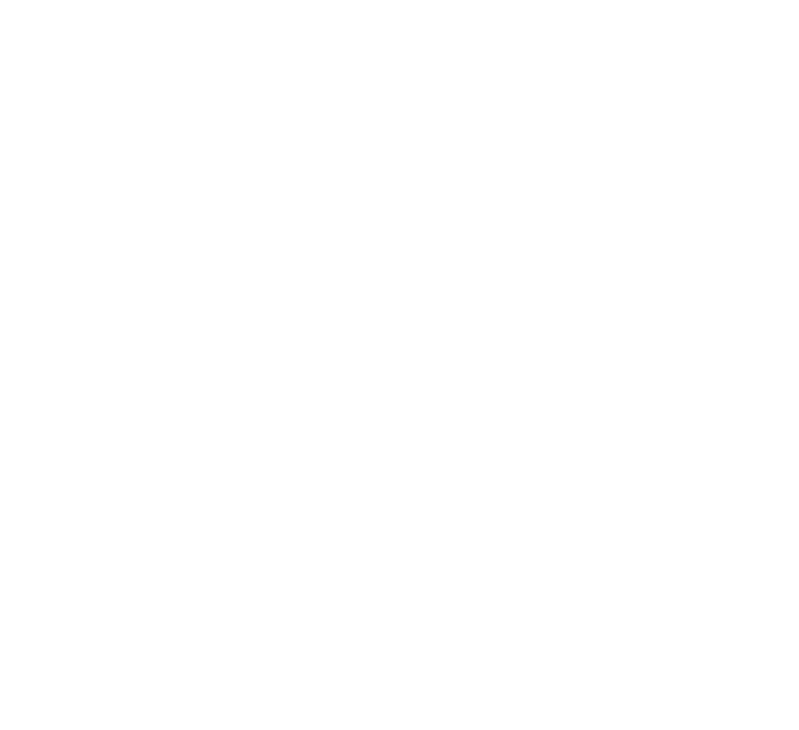
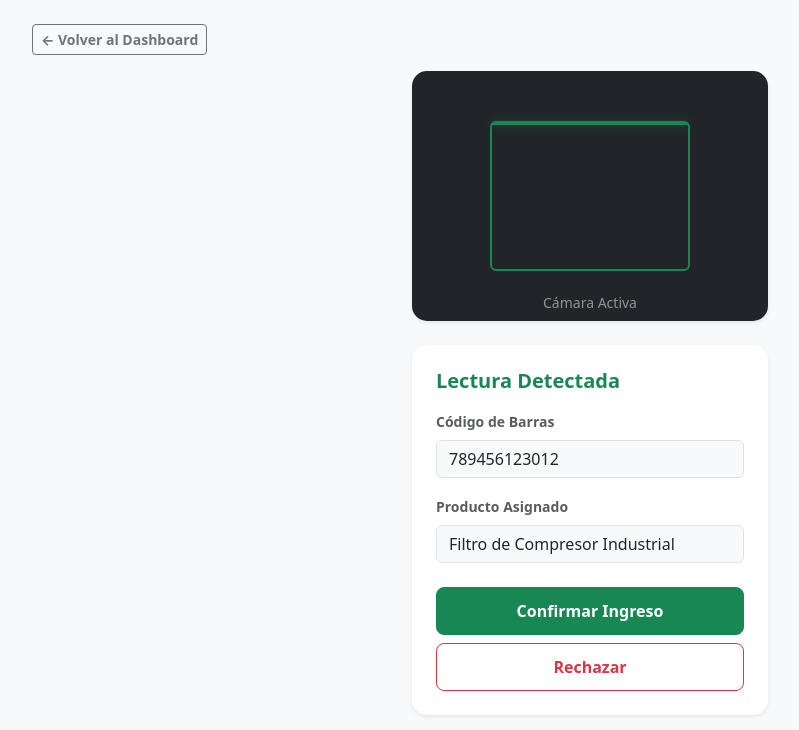
Before and after one commit to tamiicat/ProyectoAlpha, a React (Vite) app in the folder frontend-react/: page /escaner in a window 1280 px wide. Before the commit this address had no page. Shown: the top 730 px of the page, without its empty margins (50-849 px from the left). Built offline with nearby package versions, Linux system fonts and the light colour scheme.

Commit message:
feat: migrar escaner a react

```diff
--- a/frontend-react/src/App.jsx
+++ b/frontend-react/src/App.jsx
@@ -1,6 +1,7 @@
 import { BrowserRouter, Routes, Route } from 'react-router-dom';
 import Inventario from './Inventario';
 import Admin from './Admin';
+import Escaner from './Escaner';
 
 function App() {
   return (
@@ -8,6 +9,7 @@ function App() {
       <Routes>
         <Route path="/" element={<Admin />} />
         <Route path="/inventario" element={<Inventario />} />
+        <Route path="/escaner" element={<Escaner />} />
       </Routes>
     </BrowserRouter>
   );
--- /dev/null
+++ b/frontend-react/src/Escaner.jsx
@@ -0,0 +1,59 @@
+import React from 'react';
+import { Link } from 'react-router-dom';
+
+export default function Escaner() {
+    return (
+        <div className="min-vh-100 py-4" style={{ backgroundColor: '#f8f9fa' }}>
+            <div className="container">
+                {/* Botón para volver al menú */}
+                <div className="mb-3">
+                    <Link to="/" className="btn btn-outline-secondary btn-sm fw-bold">
+                        &larr; Volver al Dashboard
+                    </Link>
+                </div>
+
+                <div className="row justify-content-center">
+                    <div className="col-12 col-md-6 col-lg-4">
+
+                        {/* Simulación de Cámara del celular */}
+                        <div className="card shadow-sm border-0 mb-4" style={{ borderRadius: '15px', overflow: 'hidden' }}>
+                            <div className="bg-dark position-relative d-flex justify-content-center align-items-center" style={{ height: '250px' }}>
+                                <div className="border border-success border-2 rounded position-relative" style={{ width: '200px', height: '150px' }}>
+                                    {/* Esta es la línea verde animada */}
+                                    <div className="scan-line bg-success" style={{ height: '2px', width: '100%', position: 'absolute', boxShadow: '0 0 10px #198754' }}></div>
+                                </div>
+                                <span className="position-absolute bottom-0 mb-2 text-white opacity-50 small">Cámara Activa</span>
+                            </div>
+                        </div>
+
+                        {/* Formulario de Resultados de Lectura */}
+                        <div className="card shadow-sm border-0" style={{ borderRadius: '15px' }}>
+                            <div className="card-body p-4">
+                                <h5 className="fw-bold text-success mb-3">Lectura Detectada</h5>
+                                <form>
+                                    <div className="mb-3">
+                                        <label className="form-label small text-muted fw-bold">Código de Barras</label>
+                                        <input type="text" className="form-control bg-light" value="789456123012" readOnly />
+                                    </div>
+                                    <div className="mb-4">
+                                        <label className="form-label small text-muted fw-bold">Producto Asignado</label>
+                                        <input type="text" className="form-control bg-light" value="Filtro de Compresor Industrial" readOnly />
+                                    </div>
+
+                                    {/* Botones de 48px según la rúbrica */}
+                                    <button type="button" className="btn btn-success w-100 fw-bold mb-2" style={{ minHeight: '48px', borderRadius: '8px' }}>
+                                        Confirmar Ingreso
+                                    </button>
+                                    <button type="button" className="btn btn-outline-danger w-100 fw-bold" style={{ minHeight: '48px', borderRadius: '8px' }}>
+                                        Rechazar
+                                    </button>
+                                </form>
+                            </div>
+                        </div>
+
+                    </div>
+                </div>
+            </div>
+        </div>
+    );
+}
--- a/frontend-react/src/index.css
+++ b/frontend-react/src/index.css
@@ -109,3 +109,12 @@ code {
   padding: 4px 8px;
   background: var(--code-bg);
 }
+
+@keyframes scan {
+  0% { top: 0; }
+  50% { top: 100%; }
+  100% { top: 0; }
+}
+.scan-line {
+  animation: scan 2s infinite linear;
+}
```
